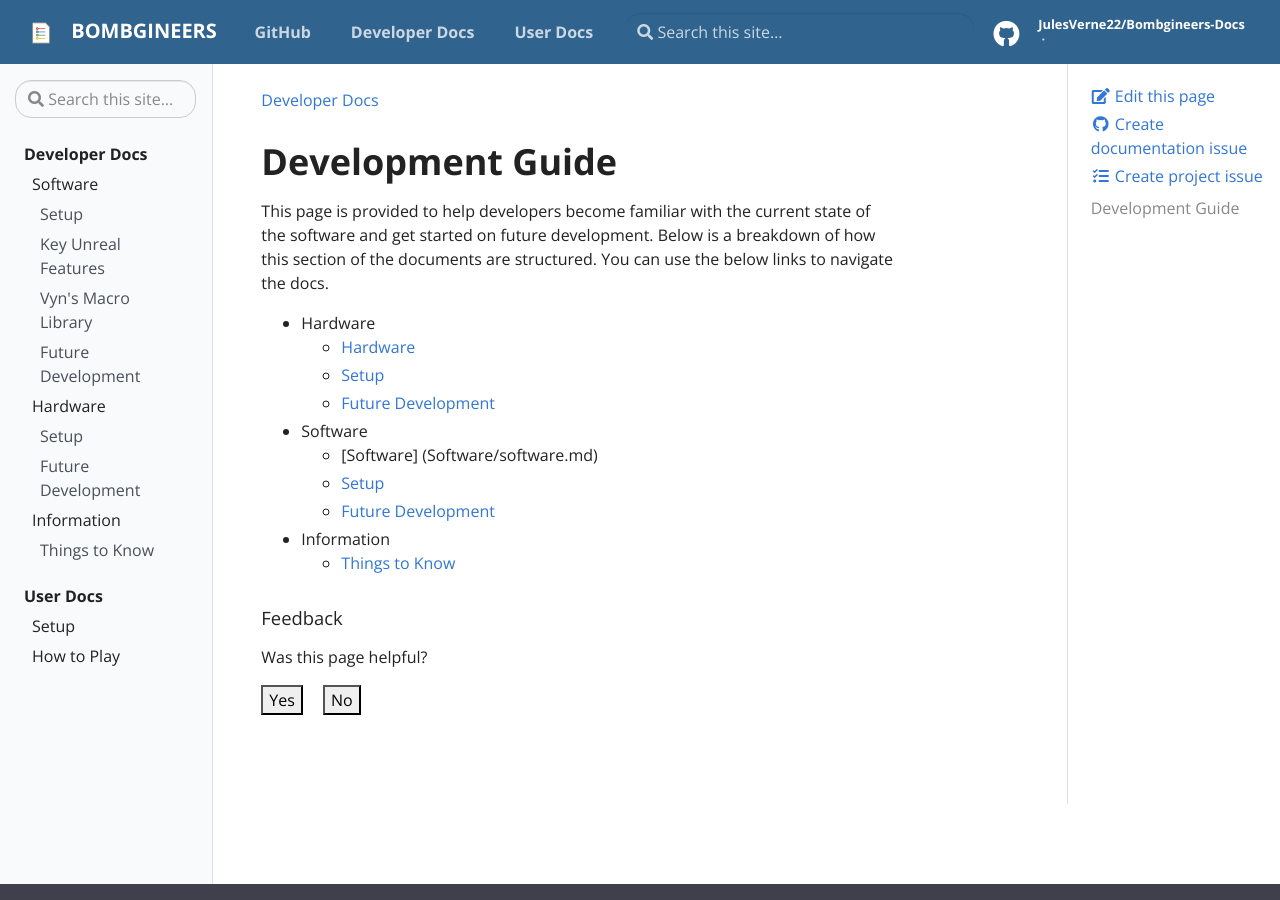
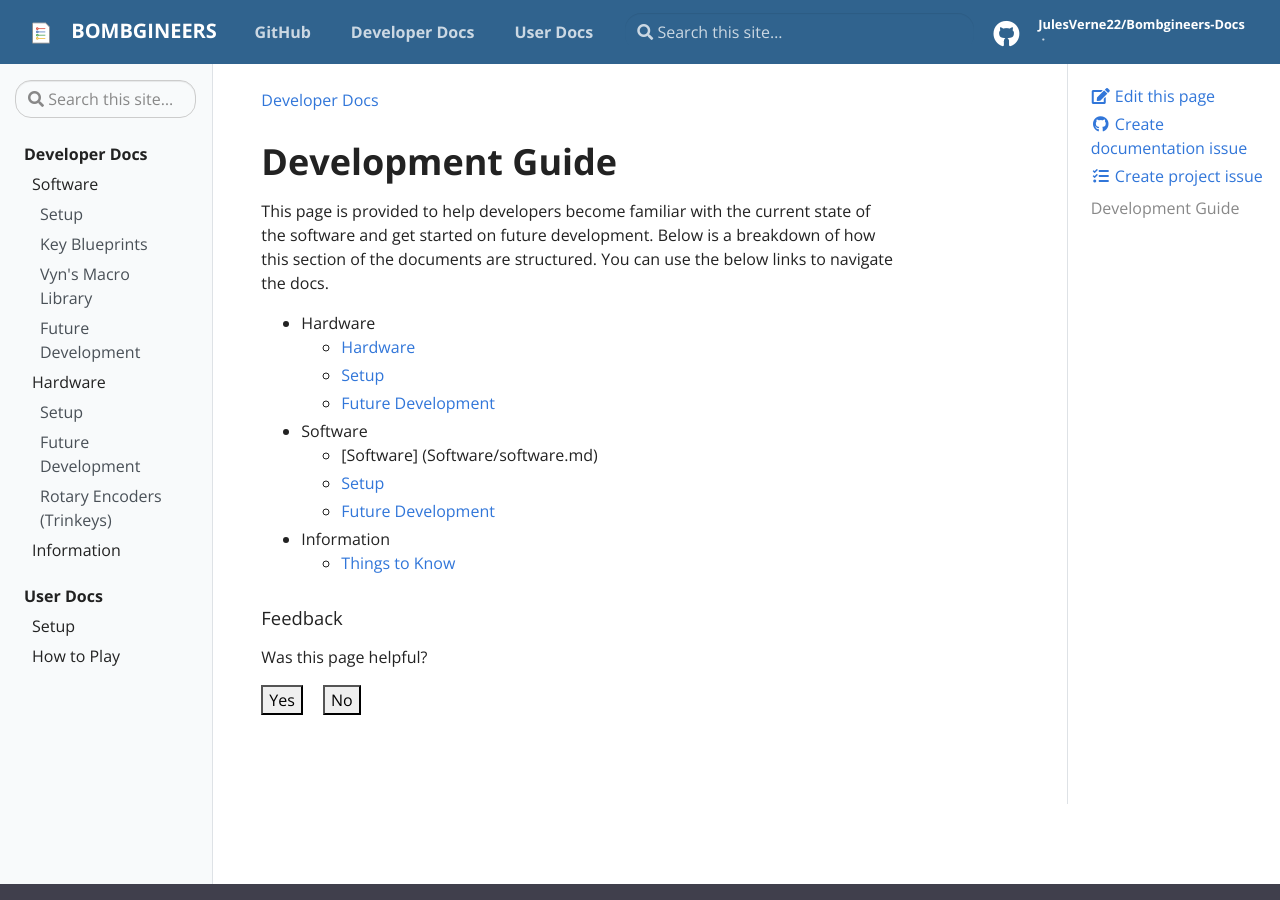
Before and after one commit to JulesVerne22/Bombgineers-Docs, a Jekyll site: the page built from pages/Development-Docs/development.md, in a window 1280 px wide and 900 px high. Built offline with Jekyll 4.4.1, drawn with Linux system fonts in a browser that asks for light colours.

Commit message:
fix: fix up _data/toc.yml to agree with documentation

```diff
--- a/_data/toc.yml
+++ b/_data/toc.yml
@@ -6,8 +6,8 @@
       children:
         - title: Setup
           url: "dev-docs/software/software-setup"
-        - title: Key Unreal Features
-          url: "dev-docs/software/key-unreal-features"
+        - title: Key Blueprints
+          url: "dev-docs/software/blueprints"
         - title: Vyn's Macro Library
           url: "dev-docs/software/vyns-macro-library"
         - title: Future Development
@@ -19,11 +19,10 @@
           url: "dev-docs/hardware/hardware-setup"
         - title: Future Development
           url: "dev-docs/hardware/future-hardware-dev"
+        - title: Rotary Encoders (Trinkeys)
+          url: "dev-docs/hardware/rotary-encoders"
     - title: "Information"
       url: "dev-docs/information"
-      children:
-        - title: Things to Know
-          url: "dev-docs/information/things-to-know"
 - title: "User Docs"
   url: "user-docs"
   links:
```
